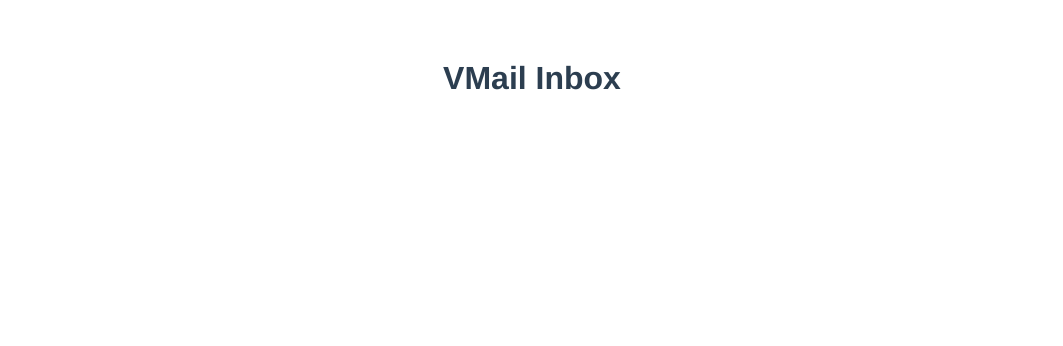
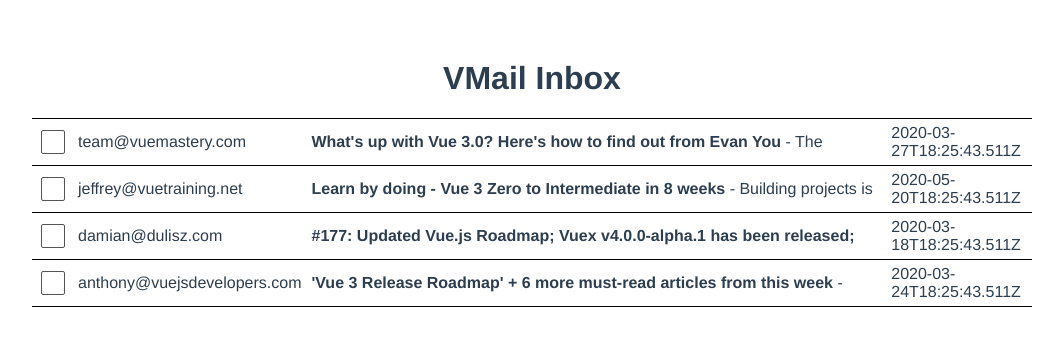
Before and after one commit to pyterDiaconescu/advanced_build_gmail_clone_with_vue3, a Vue app: page / in a window 1280 px wide. Shown: the top 346 px of the page, without its empty margins (108-1171 px from the left). Built offline with nearby package versions, Linux system fonts and the light colour scheme.

Commit message:
2.1. Building the Inbox
Create the email inbox layout

```diff
--- a/src/App.vue
+++ b/src/App.vue
@@ -1,5 +1,22 @@
 <template>
   <h1>VMail Inbox</h1>
+
+  <table class="mail-table">
+    <tbody>
+      <tr
+          v-for="email in emails"
+          :key="email.id"
+          class="clickable"
+      >
+        <td><input type="checkbox"></td>
+        <td>{{ email.from }}</td>
+        <td>
+          <p><strong>{{ email.subject}}</strong> - {{ email.body }}</p>
+        </td>
+        <td>{{ email.sentAt }}</td>
+      </tr>
+    </tbody>
+  </table>
 </template>
 
 <script>
```
